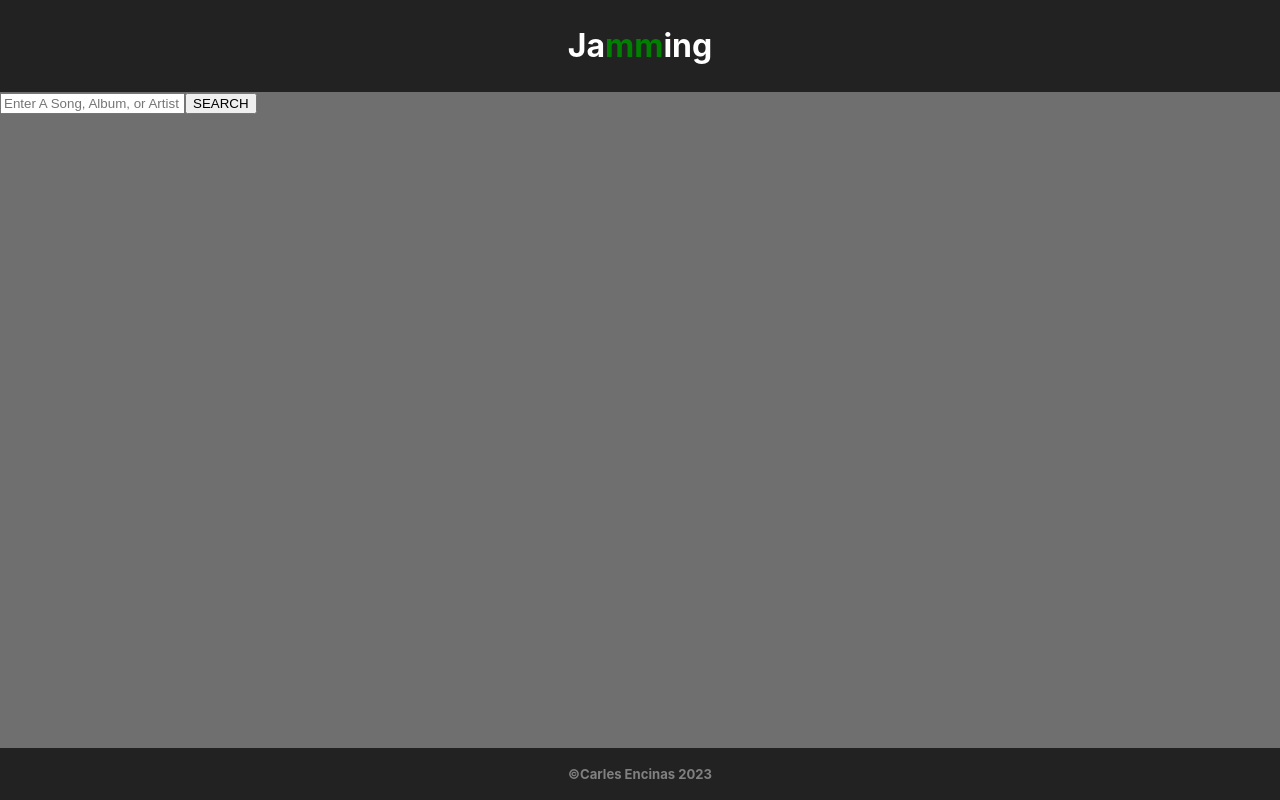
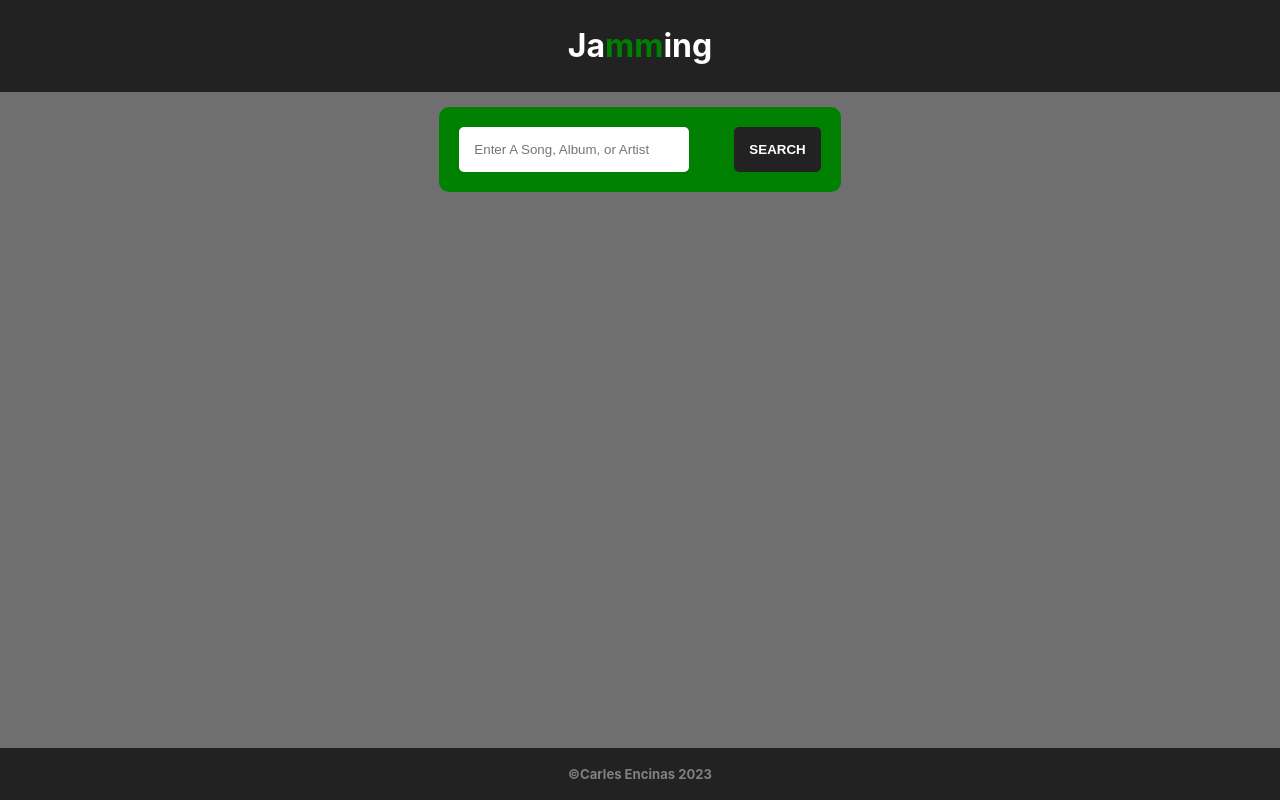
Before and after one commit to encinascarles/jamming, a React (Create React App) app: page / in a window 1280 px wide. Built offline with nearby package versions, Linux system fonts and the light colour scheme.

Commit message:
SearchBar styling

```diff
--- a/src/components/App.css
+++ b/src/components/App.css
@@ -37,4 +37,7 @@ footer {
 
 main{
   flex: 1 0 auto;
+  display: flex;
+  flex-direction: column;
+  align-items: center;
 }
--- a/src/components/SearchBar.css
+++ b/src/components/SearchBar.css
@@ -0,0 +1,31 @@
+.search-bar{
+  margin: 15px;
+  background-color: green;
+  display: flex;
+  flex-direction: row;
+  justify-content: center;
+  width: min-content;
+  padding: 15px;
+  border-radius: 10px;
+}
+.search-bar input{
+  margin: 5px;
+  padding: 15px;
+  border-radius: 5px;
+  width: 15em;
+  border: none;
+  margin-right:3em;
+}
+.search-bar button{
+  margin: 5px;
+  padding: 15px;
+  border-radius: 5px;
+  border:none;
+  background-color: #222;
+  color:white;
+  font-weight: bold;
+}
+
+form{
+  display: flex;
+}
--- a/src/components/SearchBar.js
+++ b/src/components/SearchBar.js
@@ -4,8 +4,10 @@ import './SearchBar.css';
 function SearchBar (){
     return (
         <div class="search-bar">
-            <input placeholder="Enter A Song, Album, or Artist" />
-            <button class="search-button">SEARCH</button>
+            <form>
+              <input placeholder="Enter A Song, Album, or Artist" />
+              <button class="search-button">SEARCH</button>
+            </form>
         </div>
     );
 }
```
